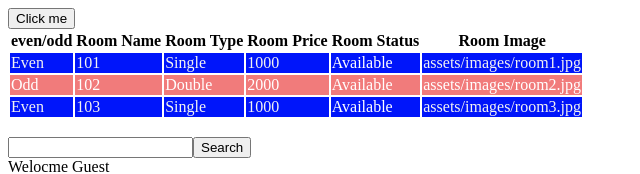
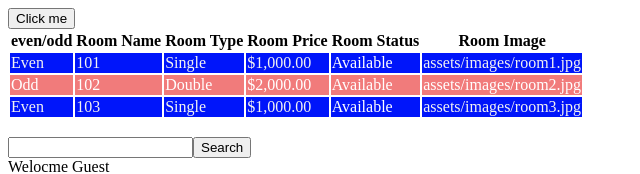
Before and after one commit to rusiru-lakmal/learnAngular, an Angular app: page / in a window 1280 px wide. Both pictures are taken after a click on the button "Click me". Shown: the top 174 px of the page, without its empty margins (0-640 px from the left). Built offline with nearby package versions, Linux system fonts and the light colour scheme.

Commit message:
learn built-in pipes using currency pipe

```diff
--- a/src/app/rooms/rooms.component.html
+++ b/src/app/rooms/rooms.component.html
@@ -14,7 +14,7 @@
             <td>{{e ? "Even" : "Odd"}}</td>
             <td>{{room.roomNumber}}</td>
             <td>{{room.roomType}}</td>
-            <td>{{room.roomPrice}}</td>
+            <td>{{room.roomPrice | currency}}</td>
             <td [ngStyle]="{ 'color':room?.roomStatus?'white' :'blue' }">{{room.roomStatus}}</td>
             <td>{{room.roomImage}}</td>
     </table>
```
